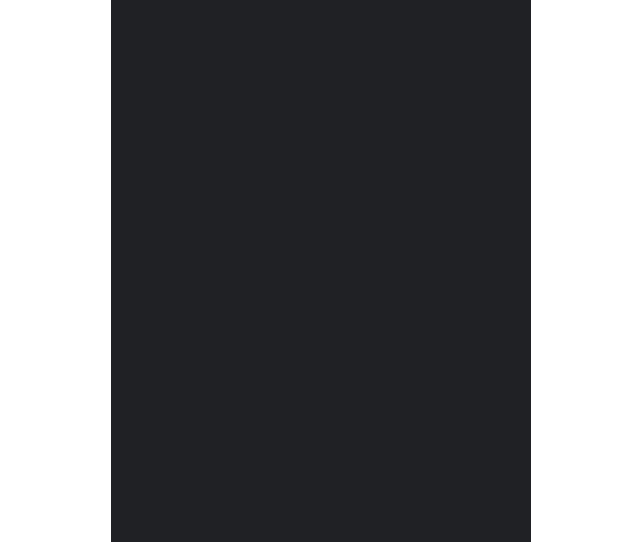
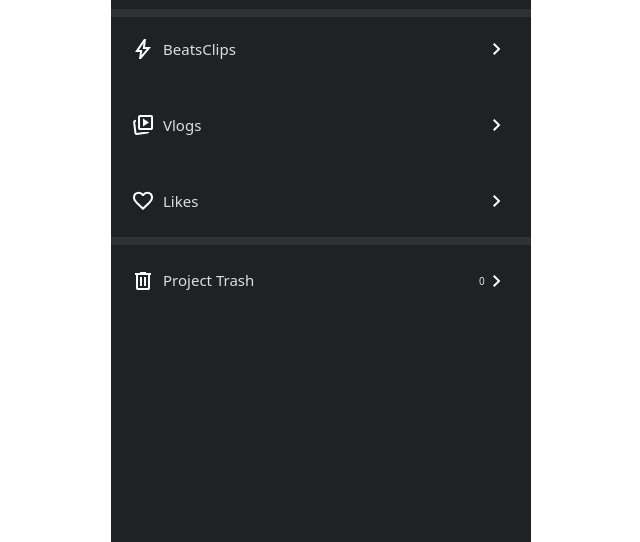
Before and after one commit to tanishqmalik/mobile-tab-navigation, a website: page public/index.html in a window 1280 px wide. Both pictures are taken after a click on the picture 746 px from the left and 751 px from the top of the page. Shown: the part 163-705 px from the top of the page, without its empty margins (319-959 px from the left). Drawn offline with Linux system fonts and the light colour scheme.

Commit message:
fade inOut done, profile page done

```diff
--- a/public/index.html
+++ b/public/index.html
@@ -25,7 +25,9 @@
 
 
 
-            <div id="profile_content" class="pt-5 m-[20px] hidden relative transition-opacity duration-1000 ease-in-out opacity-0">
+            <div id="profile_content" class="pt-5 m-[20px] relative hidden transition-opacity duration-1000 ease-in-out opacity-0">
+
+
 
                 <div class="flex flex-row items-center">
                     <div class="flex items-center">
@@ -43,13 +45,49 @@
                     <span>4 <span class="opacity-75">Following</span></span>
                     <span>10 <span class="opacity-75">Followers</span></span>
                 </div>
+
+
+                <div class="bg-303135 mt-3 h-2 w-[420px] relative right-5"></div>
+
+                <div class="flex flex-col items-start gap-11 ">
+                    <div class="flex flex-row items-center relative mt-5 cursor-pointer">
+                        <img src="assets/bolt_FILL0_wght400_GRAD0_opsz24.svg">
+                        <span class="text-white text-[15px] opacity-85 pl-2">BeatsClips</span>
+                        <img class="absolute left-[354px]" src="assets/chevron_right_FILL0_wght400_GRAD0_opsz24.svg">
+                    </div>
+
+                    <div  class="flex flex-row items-center relative mt-2 cursor-pointer">
+                        <img src="assets/animated_images_FILL0_wght400_GRAD0_opsz24.svg">
+                        <span class="text-white text-[15px] opacity-85 pl-2">Vlogs</span>
+                        <img class="absolute left-[354px]" src="assets/chevron_right_FILL0_wght400_GRAD0_opsz24.svg">
+                    </div>
+
+                    <div class="flex flex-row items-center relative mt-2 mb-3 cursor-pointer">
+                        <img src="assets/favorite_FILL0_wght400_GRAD0_opsz24.svg">
+                        <span class="text-white text-[15px] opacity-85 pl-2" >Likes</span>
+                        <img  class="absolute left-[354px]" src="assets/chevron_right_FILL0_wght400_GRAD0_opsz24.svg">
+                    </div>
+                </div>
+
+                <div class="bg-303135 mt-3 h-2 w-[420px] relative right-5"></div>
+
+
+                <div class="mt-6 flex flex-row items-start relative cursor-pointer">
+                    <img src="assets/delete_FILL0_wght400_GRAD0_opsz24.svg">
+                    <span class="text-white text-[15px] opacity-85 pl-2">Project Trash</span>
+                    <span class="text-white text-[10px] absolute left-[340px] opacity-85 pl-2 bottom-1">0</span>
+                    <img  class="absolute left-[354px]" src="assets/chevron_right_FILL0_wght400_GRAD0_opsz24.svg">
+                </div>
+
+                <!-- <div class="bg-303135 mt-6 h-2 w-[420px] relative right-5"></div> -->
+
+
+
             </div>
 
 
 
-
-
-            <div id="home_content" class="overflow-auto w-[420px] h-[795px] tab-pane">
+            <div id="home_content" class="overflow-auto w-[420px] h-[795px] tab-pane  transition-opacity duration-1000 ease-in-out" style="opacity: 1">
 
 
             <div id="title1st" class="flex flex-col pt-5 m-[20px] show main">
@@ -59,18 +97,6 @@
                 </div>
                 <span class="text-left font-thin  text-white">let's create something new !</span>
             </div>
-
-
-            <!-- <button id="toggleButton" class="bg-blue-500 hover:bg-blue-700 text-white font-bold py-2 px-4 rounded">
-                Toggle Content
-              </button>
-
-              <div id="content" class="transition-opacity duration-1000 ease-in-out opacity-0">
-                <p>This is the content that will gradually appear when the button is clicked.</p>
-              </div> -->
-
-
-
 
 
             <div id ="columns"class="m-[30px] ml-[40px] grid grid-cols-2 gap-4 items-center justify-center show main" >
@@ -114,10 +140,10 @@
             </div>
 
 
-            <div id="edits" class="m-[20px] flex flex-col items-start gap-11 justify-between show main">
+            <div id="edits" class="m-[20px] flex flex-col items-start gap-11 justify-between show main ">
 
 
-                <div class="flex flex-row gap-3 items-center justify-between relative">
+                <div class="flex flex-row gap-3 items-center justify-between relative cursor-pointer">
                     <img class="w-[45px]"src="assets/clapperboard.svg">
                     <div class="flex flex-col items-start">
                         <span class="text-white">wedding video</span>
@@ -127,7 +153,7 @@
                 </div>
 
 
-                <div class="flex flex-row gap-3 items-center relative">
+                <div class="flex flex-row gap-3 items-center relative cursor-pointer">
                     <img class="w-[45px]"src="assets/clapperboard.svg">
                     <div class="flex flex-col items-start">
                         <span class="text-white">farewell video</span>
@@ -141,7 +167,7 @@
                 </div> -->
 
 
-                <div class="flex flex-row gap-3 items-center relative">
+                <div class="flex flex-row gap-3 items-center relative cursor-pointer">
                     <img class="w-[45px]"src="assets/clapperboard.svg">
                     <div class="flex flex-col items-start">
                         <span class="text-white">untitled</span>
@@ -151,7 +177,7 @@
                 </div>
 
 
-                <div class="flex flex-row gap-3 items-center relative">
+                <div class="flex flex-row gap-3 items-center relative cursor-pointer">
                     <img class="w-[45px]"src="assets/clapperboard.svg">
                     <div class="flex flex-col items-start">
                         <span class="text-white">untitled</span>
@@ -160,7 +186,7 @@
                     <img class="absolute left-[350px] cursor-pointer" src="assets/ellipsis.svg">
                 </div>
 
-                <div class="flex flex-row gap-3 items-center relative">
+                <div class="flex flex-row gap-3 items-center relative cursor-pointer">
                     <img class="w-[45px]"src="assets/clapperboard.svg">
                     <div class="flex flex-col items-start">
                         <span class="text-white">untitled</span>
@@ -169,7 +195,7 @@
                     <img class="absolute left-[350px] cursor-pointer" src="assets/ellipsis.svg">
                 </div>
 
-                <div class="flex flex-row gap-3 items-center relative">
+                <div class="flex flex-row gap-3 items-center relative cursor-pointer">
                     <img class="w-[45px]"src="assets/clapperboard.svg">
                     <div class="flex flex-col items-start">
                         <span class="text-white">untitled</span>
@@ -216,7 +242,7 @@
 
                 <div class="flex flex-col items-center cursor-pointer">
                     <img id="user" class="w-[37px] cursor-pointer opacity-75 tab-btn" src="assets/person_FILL0_wght400_GRAD0_opsz24.svg">
-                <img id="userselected" class="w-[37px] cursor-pointer profile hidden" src="assets/person_FILL1_wght400_GRAD0_opsz24.svg">
+                <img id="userselected"  class="w-[37px] cursor-pointer profile hidden" src="assets/person_FILL1_wght400_GRAD0_opsz24.svg">
                 <span id = "profile_span" class="text-white font-light opacity-75">Profile</span>
                 <div>
 
--- a/public/script.js
+++ b/public/script.js
@@ -43,13 +43,23 @@ profilebutton.addEventListener('click',(e)=>{
     indicator_id.style.left= '2.4px'
 
 
-    profile_content.classList.remove('hidden')
     home_content.classList.add('hidden')
+    home_content.classList.toggle('opacity-0')
 
-    profile_content.classList.remove('opacity-0');
-    profile_content.classList.add('opacity-100');
+
+
+
+    if(profile_content.classList.contains('hidden')){
+        profile_content.classList.toggle('hidden');
+
+        setTimeout(()=>{
+            profile_content.style.opacity='1'
+            home_content.style.opacity='0'
+        },1)
+    }
 
 });
+
 
 
 
@@ -68,7 +78,19 @@ hb_ns.addEventListener('click', ()=>{
 
 
     profile_content.classList.add('hidden')
-    home_content.classList.remove('hidden')
+
+
+    if(home_content.classList.contains('hidden')){
+        home_content.classList.remove('hidden');
+
+        setTimeout(()=>{
+            home_content.style.opacity = '1';
+            profile_content.style.opacity = '0';
+        },1)
+    }
+
+    // home_content.classList.remove('opacity-0')
+    // home_content.classList.add('opacity-1')
 });
 
 
@@ -78,6 +100,7 @@ hb_ns.addEventListener('click', ()=>{
 // toggleButton.addEventListener('click', (e) => {
 //   content.classList.remove('opacity-0');
 //   content.classList.add('opacity-100');
+//   console.log(content)
 // });
 
 
```
Also changed, not shown: public/assets/animated_images_FILL0_wght400_GRAD0_opsz24.svg (added), public/assets/bolt_FILL0_wght400_GRAD0_opsz24.svg (added), public/assets/chevron_right_FILL0_wght400_GRAD0_opsz24.svg (added), public/assets/delete_FILL0_wght400_GRAD0_opsz24.svg (added), public/assets/favorite_FILL0_wght400_GRAD0_opsz24.svg (added), public/styles.css.
